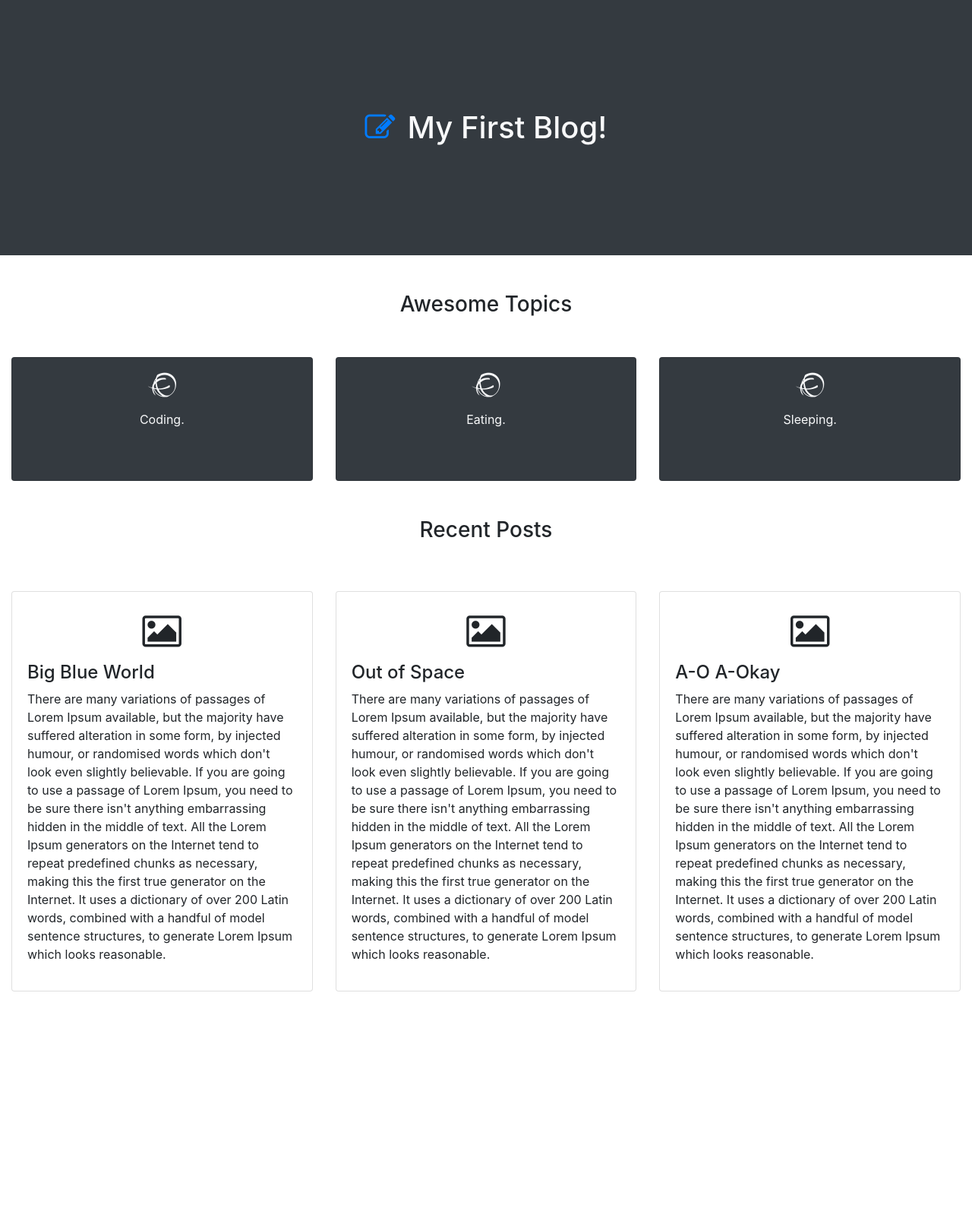
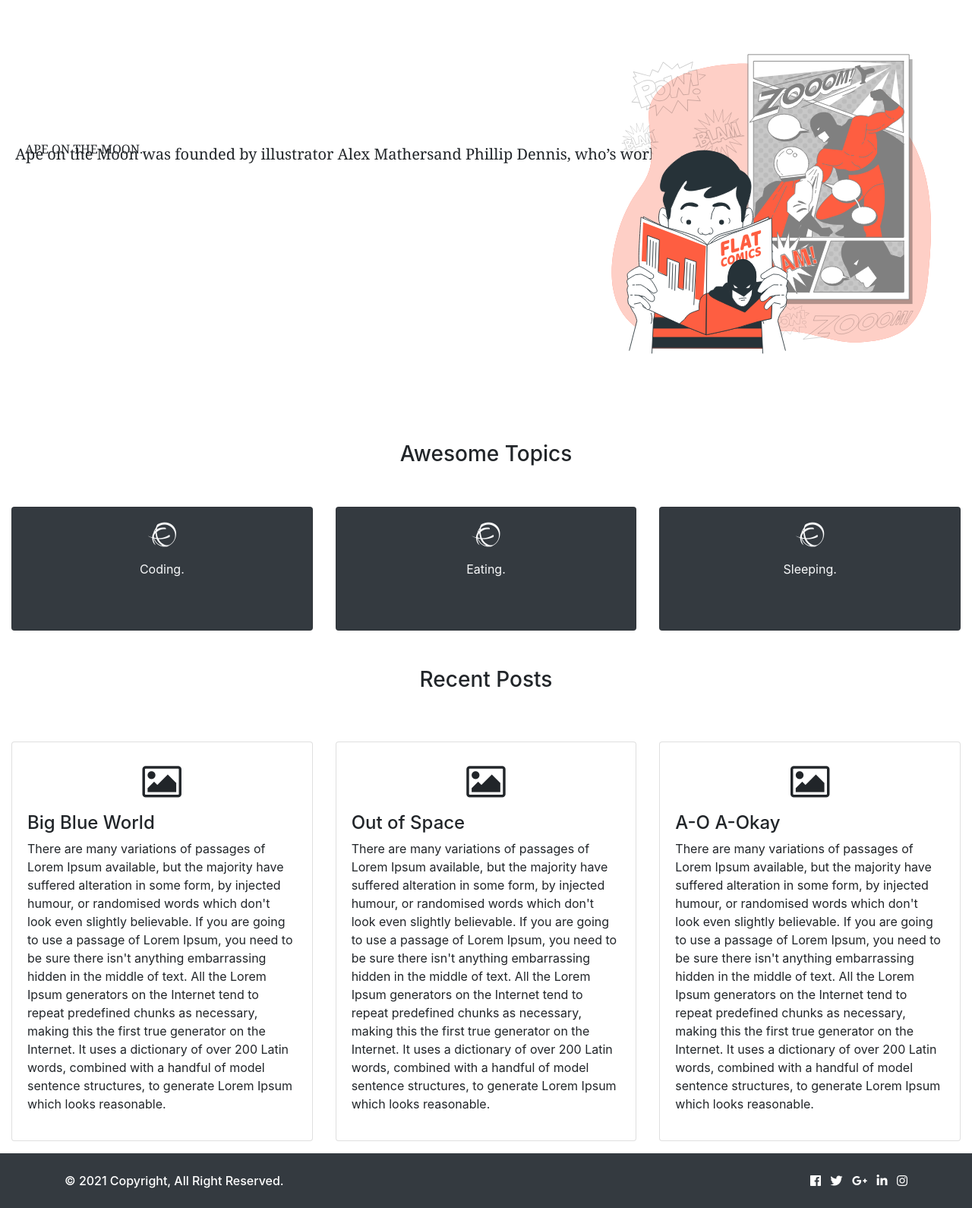
Before and after one commit to LarryNgugi/Django-Blog, a Django app: page / in a window 1280 px wide. Shown: the part 56-1646 px from the top of the page at 76% size. Before the commit the page ends 1361 px from the top, so only its background shows below. Run offline with Django 3.2, Linux system fonts and the light colour scheme; some libraries are stand-ins or nearby versions.

Commit message:
Working on static

```diff
--- /dev/null
+++ b/blog/static/css/style.css
@@ -0,0 +1,11 @@
+.box {
+    margin: 0;
+    position: absolute;
+    top: 30%;
+    left: 10px;
+    vertical-align: middle;
+    font-family: Georgia, 'Times New Roman', Times, serif;
+    font-size: 20px;
+    white-space: nowrap;
+    display: flex;
+}
--- a/blog/templates/blog/base.html
+++ b/blog/templates/blog/base.html
@@ -1,3 +1,6 @@
+{% load static %}
+
+
 <!DOCTYPE html>
 <html lang="en">
 
@@ -6,13 +9,16 @@
   <meta charset="UTF-8">
   <meta http-equiv="X-UA-Compatible" content="IE=edge">
   <meta name="viewport" content="width=device-width, initial-scale=1.0">
-  <title>Document</title>
+  <title>My First Blog</title>
 
   <link rel="stylesheet" href="https://stackpath.bootstrapcdn.com/bootstrap/4.1.3/css/bootstrap.min.css"
     integrity="sha384-MCw98/SFnGE8fJT3GXwEOngsV7Zt27NXFoaoApmYm81iuXoPkFOJwJ8ERdknLPMO" crossorigin="anonymous">
   <link rel="stylesheet" href="https://stackpath.bootstrapcdn.com/bootstrap/4.4.1/css/bootstrap.min.css">
   <link rel="stylesheet" href="https://use.fontawesome.com/releases/v5.1.0/css/all.css" integrity="sha384-lKuwvrZot6UHsBSfcMvOkWwlCMgc0TaWr+30HWe3a4ltaBwTZhyTEggF5tJv8tbt" crossorigin="anonymous">
   <link rel="stylesheet" href="https://cdnjs.cloudflare.com/ajax/libs/font-awesome/4.7.0/css/font-awesome.min.css">
+  <link rel="stylesheet" href="{% static 'css/style.css' %}">
+
+
 </head>
 
 <body>
@@ -25,6 +31,9 @@
   <!-- remaind empty -->
 
   {% endblock 'content' %}
+
+
+{%include 'blog/footer.html'%}
 
 
 
--- /dev/null
+++ b/blog/templates/blog/footer.html
@@ -0,0 +1,50 @@
+<!-- Footer -->
+<footer class="page-footer font-small blue-grey lighten-5">
+
+    <div class="bg-dark text-white">
+      <div class="container">
+
+        <!-- Grid row-->
+        <div class="row py-4 d-flex align-items-center">
+
+          <!-- Grid column -->
+          <div class="col-md-6 col-lg-5  float-center mb-4 mb-md-0">
+            <h6 class="mb-0">© 2021 Copyright, All Right Reserved.</h6>
+          </div>
+          <!-- Grid column -->
+
+          <!-- Grid column -->
+          <div class="col-md-6 col-lg-7 text-right text-md-right ">
+
+            <!-- Facebook -->
+            <a class="fb-ic">
+              <i class="fab fa-facebook-f white-text mr-2  "> </i>
+            </a>
+            <!-- Twitter -->
+            <a class="tw-ic">
+              <i class="fab fa-twitter white-text  mr-2"> </i>
+            </a>
+            <!-- Google +-->
+            <a class="gplus-ic">
+              <i class="fab fa-google-plus-g white-text  mr-2"> </i>
+            </a>
+            <!--Linkedin -->
+            <a class="li-ic">
+              <i class="fab fa-linkedin-in white-text  mr-2"> </i>
+            </a>
+            <!--Instagram-->
+            <a class="ins-ic">
+              <i class="fab fa-instagram white-text"> </i>
+            </a>
+
+          </div>
+          <!-- Grid column -->
+
+        </div>
+        <!-- Grid row-->
+
+      </div>
+    </div>
+
+  </footer>
+  <!-- Footer -->
--- a/blog/templates/blog/simple-posts.html
+++ b/blog/templates/blog/simple-posts.html
@@ -1,7 +1,7 @@
 {% for post in posts %}
 
 
-<div class="col-lg-4  col-sm-12 col-md-4">
+<div class="col-lg-4 col-sm-12 col-md-4">
 
   <div class="card my-3">
 
--- a/blog/templates/home.html
+++ b/blog/templates/home.html
@@ -1,20 +1,41 @@
 {% extends 'blog/base.html' %}
 
+{% load static %}
+
 {% block 'content' %}
+<!-- heading -->
 
 <div class="container-fluid">
-  <div class="row justify-content-center py-5 bg-dark">
-      <div class="col-lg-8 text-center text-light my-5">
 
-          <h1 class="m-5"><i class="fa fa-edit text-primary mr-3"></i>{{heading}}</h1>
+  <div class="row justify-content-center">
 
-      </div>
+    <div class="col-lg-5 col-md-5 col-sm-12 text-center box">
+
+      <small class=" ml-2"> {{heading}} </small>
+      <h4 class="box ">Ape on the Moon was founded by illustrator Alex Mathers <span style="display: block;">and Phillip Dennis, who’s work you can find here.</span> </h4>
+
+    </div>
+
+
+    <div class="col-lg-5 col-md-5  col-sm-12 p-5 ml-auto">
+
+      <img src="{% static 'images/langing.svg' %}">
+
+    </div>
+
   </div>
+
+
+
+
+</div>
+
+
+
 
 <h3 class="text-center my-5 ">Awesome Topics</h3>
 
-</div>
-
+<!-- heading end -->
 
 <div class="container-fluid">
 
--- a/blog/views.py
+++ b/blog/views.py
@@ -1,5 +1,5 @@
 from django.shortcuts import render
-from django.http import HttpResponse
+from django.http import HttpResponse, request
 
 # Create your views here.
 
@@ -7,7 +7,7 @@ from django.http import HttpResponse
 def home(request):
 
     context = {
-        'heading': 'My First Blog!',
+        'heading': 'APE ON THE MOON.',
         'services': ["Coding.", "Eating.", "Sleeping."],
         'posts' :["Big Blue World", "Out of Space","A-O A-Okay"]
     }
@@ -32,3 +32,14 @@ def blog (request):
     }
 
     return render(request, "blog/blog.html", context)
+
+
+def postDetail (request):
+
+    context = {
+        'heading' : 'Related Posts',
+        'posts' :["I am number 4","Wildlife","Adventure"]
+
+    }
+
+    return render(request, 'blog/post-detail.html', context)
--- a/django_blog/settings.py
+++ b/django_blog/settings.py
@@ -11,6 +11,7 @@ https://docs.djangoproject.com/en/3.2/ref/settings/
 """
 
 from pathlib import Path
+import os
 
 # Build paths inside the project like this: BASE_DIR / 'subdir'.
 BASE_DIR = Path(__file__).resolve().parent.parent
@@ -119,6 +120,10 @@ USE_TZ = True
 # https://docs.djangoproject.com/en/3.2/howto/static-files/
 
 STATIC_URL = '/static/'
+STATIC_ROOT = os.path.join(BASE_DIR,'static')
+STATICFILES_DIR = [
+    os.path.join(BASE_DIR,'blog/static/')
+]
 
 # Default primary key field type
 # https://docs.djangoproject.com/en/3.2/ref/settings/#default-auto-field
--- a/django_blog/urls.py
+++ b/django_blog/urls.py
@@ -22,4 +22,5 @@ urlpatterns = [
     path('', views.home, name = 'home'),
     path('contact',views.contact, name = "contact"),
     path('blog',views.blog, name = "blog"),
+    path('post-detail',views.postDetail, name = "blog"),
 ]
```
Also changed, not shown: blog/templates/blog/post-detail.html (added, +22 -0 lines), blog/migrations/langing.svg (added), blog/static/images/langing.svg (added), db.sqlite3.
